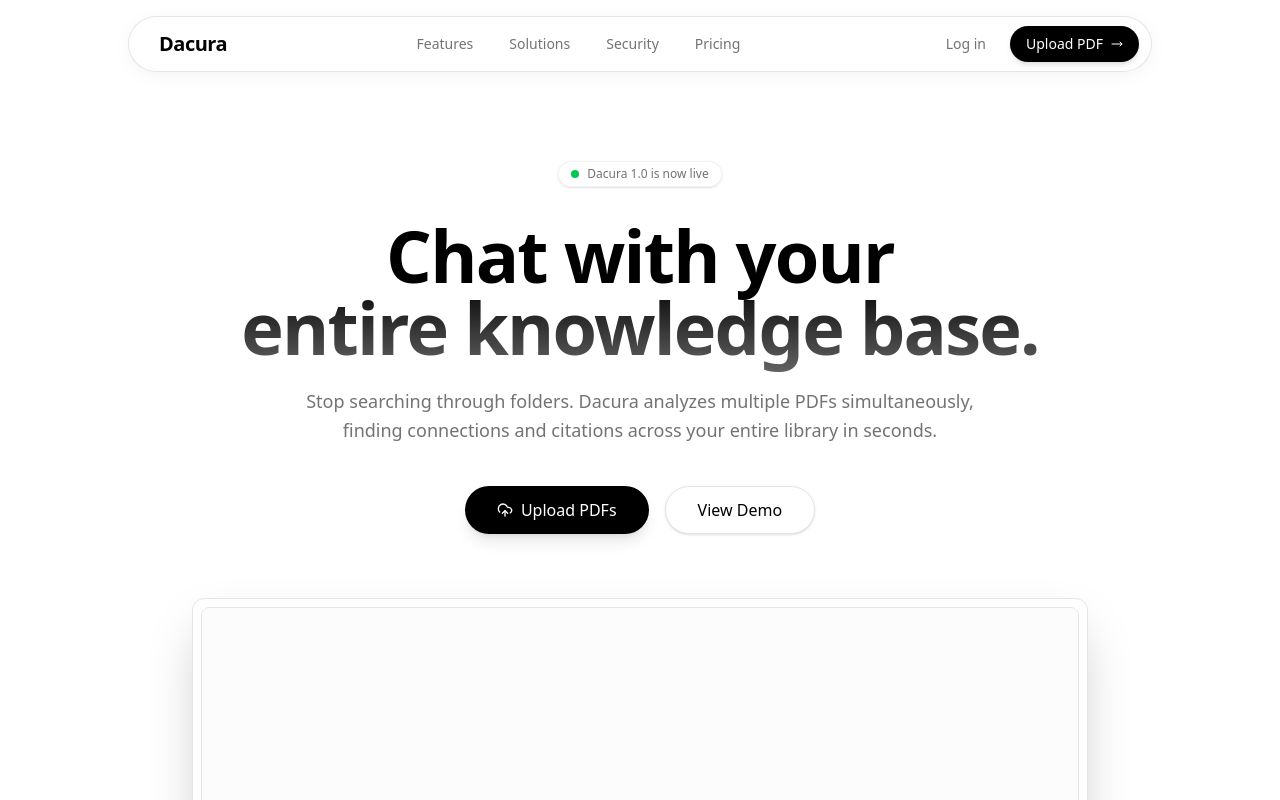
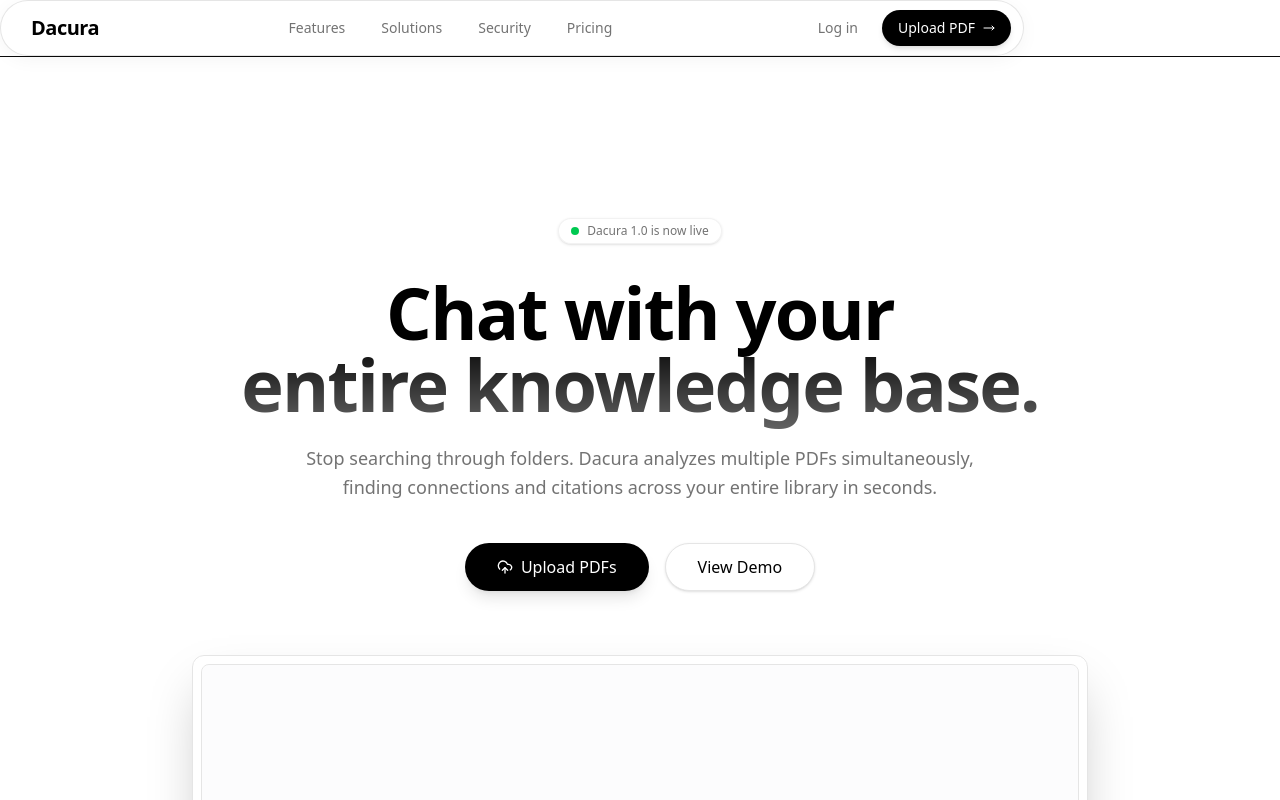
Before and after one commit to bishwothakuri/dacura-frontend, a Next.js app: page / in a window 1280 px wide. Shown: the top 800 px of the page. Built offline with nearby package versions, Linux system fonts and the light colour scheme.

Commit message:
fix(ui): prevent header from overlapping page content
- Updated Header to use sticky positioning.

```diff
--- a/app/layout.tsx
+++ b/app/layout.tsx
@@ -33,7 +33,10 @@
       >
         <Header />
         <Providers>
-          <Suspense fallback={<div>Loading...</div>}>{children}</Suspense>
+          {/* Add this <main> wrapper */}
+          <main className="min-h-screen flex flex-col">
+            <Suspense fallback={<div>Loading...</div>}>{children}</Suspense>
+          </main>
         </Providers>
       </body>
     </html>
--- a/components/layout/header.tsx
+++ b/components/layout/header.tsx
@@ -11,7 +11,7 @@
   ];
 
   return (
-    <header className="fixed top-4 left-0 right-0 z-50 flex justify-center px-4">
+    <header className="sticky top-0 z-50 w-full border-b bg-white/95 backdrop-blur supports-backdrop-filter:bg-white/60">
       <div className="glass-pill w-full max-w-5xl h-14 px-1.5 flex items-center justify-between transition-all duration-300 hover:bg-white/80">
         {/* LOGO */}
         <div className="pl-6">
```
